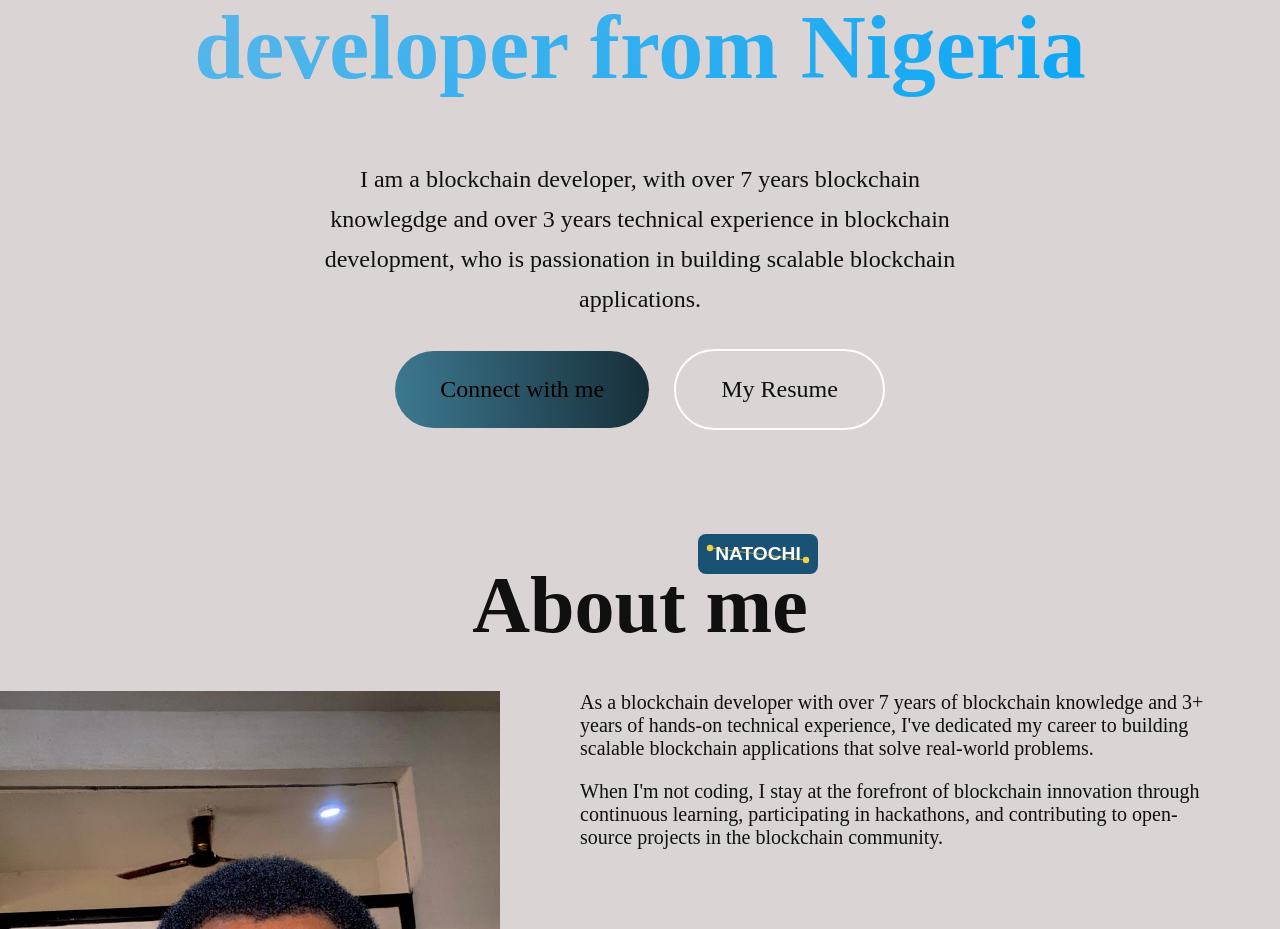
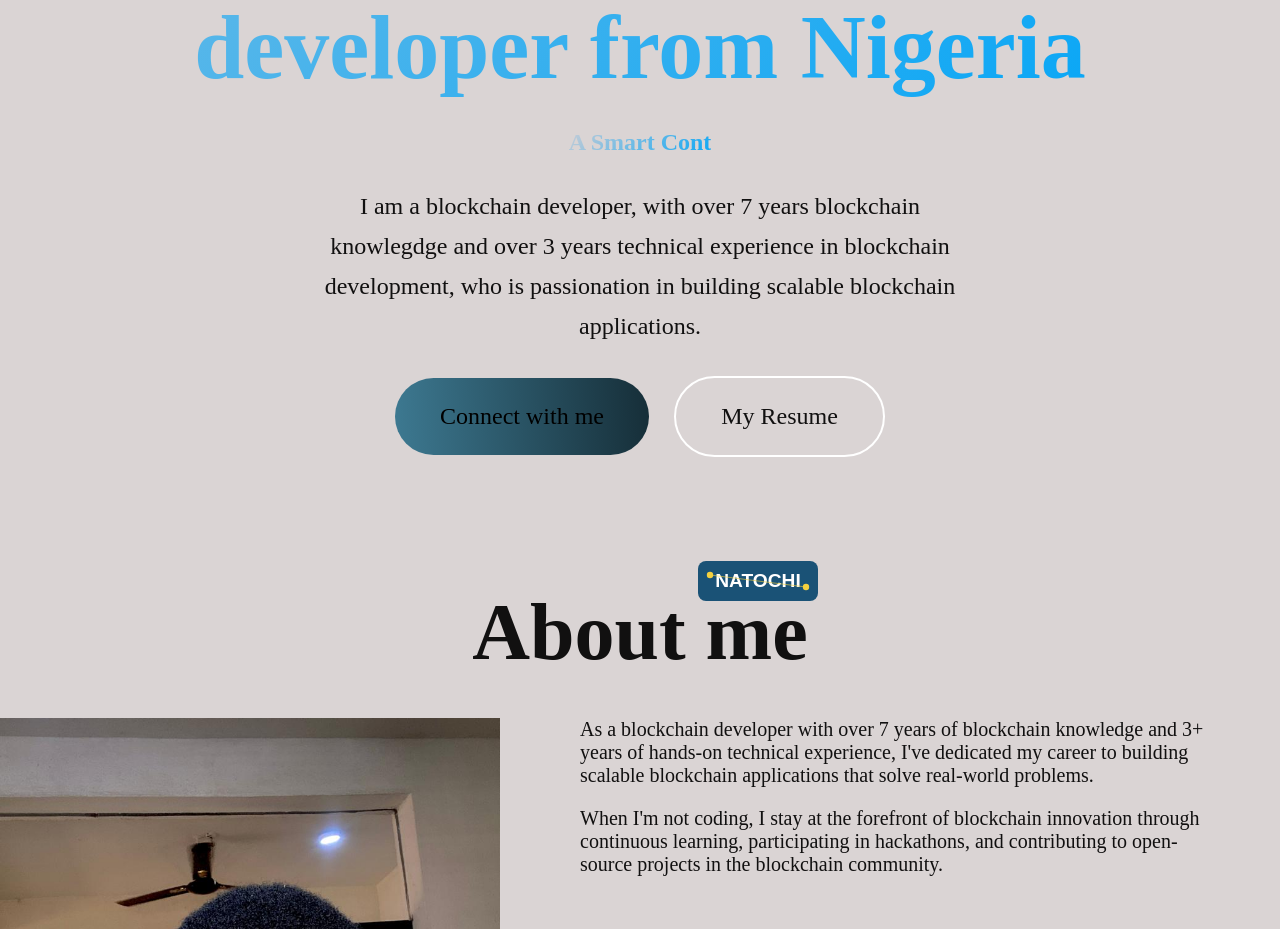
Before and after one commit to DaniTechdev/MyPortfolio-Natochi-, a Next.js app: page / in a window 1280 px wide. Shown: the part 900-1829 px from the top of the page. Built offline with nearby package versions, Linux system fonts and the light colour scheme.

Commit message:
Adding side effect animatio

```diff
--- a/Components/Hero/Hero.jsx
+++ b/Components/Hero/Hero.jsx
@@ -2,11 +2,23 @@
 
 import React from "react";
 // import { Typewriter, useTypewriter } from "react-simple-typewriter";
+import { useTypewriter } from "react-simple-typewriter";
 
 //Internal import
 import Style from "./Hero.module.css";
 
 const Hero = () => {
+  const [text, helper] = useTypewriter({
+    words: [
+      "Blockchain Developer",
+      "Web3 Developer",
+      "Smart Contract Developer",
+    ],
+    loop: 0,
+    typeSpeed: 70,
+    deleteSpeed: 50,
+    delaySpeed: 1000,
+  });
   return (
     <div id="home" className={Style.hero}>
       <img className={Style.profilePic} src="/myprofile.jpg" alt=" profile" />
@@ -16,16 +28,20 @@ const Hero = () => {
         </span>
       </h1>
       <h2>
-        {/* <span>A {""}</span> */}
-        {/* {text} */}
+        <span>A {""}</span>
+        {text}
       </h2>
-      <p>
+      <p data-aos="fade-up" data-aos-duration="2000">
         I am a blockchain developer, with over 7 years blockchain knowlegdge and
         over 3 years technical experience in blockchain development, who is
         passionation in building scalable blockchain applications.
       </p>
       <div className={Style.hero_action}>
-        <div className={Style.hero_connect}>
+        <div
+          className={Style.hero_connect}
+          data-aos="flip-left"
+          data-aos-duration="2000"
+        >
           <a href="#contact">Connect with me</a>
         </div>
         <div className={Style.hero_resume}>My Resume</div>
--- a/Components/Navbar/Navbar.jsx
+++ b/Components/Navbar/Navbar.jsx
@@ -3,6 +3,8 @@
 import React, { useRef, useState, useContext } from "react";
 import { MdOutlineMenuOpen } from "react-icons/md";
 import { FaWindowClose } from "react-icons/fa";
+import { MdOutlineWbSunny } from "react-icons/md";
+import { MdSunny } from "react-icons/md";
 
 //Internal import
 import { ThemeContext } from "../../Context/themecontext";
@@ -39,7 +41,16 @@ const Navbar = () => {
         onClick={toggleTheme}
         aria-label={`Switch to ${theme === "light" ? "dark" : "light"} mode`}
       >
-        {theme === "light" ? "🌙" : "☀️"}
+        {theme === "light" ? (
+          <MdSunny
+            Style={{ width: "50px", height: "50px", backGround: "white" }}
+          />
+        ) : (
+          <MdOutlineWbSunny
+            Style={{ width: "50px", height: "50px" }}
+            className={Style.sunny}
+          />
+        )}
       </button>
       <MdOutlineMenuOpen className={Style.open_menu} onClick={openMenu} />
       <ul ref={menuRef} className={Style.nav_menu}>
--- a/Components/Navbar/Navbar.module.css
+++ b/Components/Navbar/Navbar.module.css
@@ -85,6 +85,12 @@
   display: none;
 }
 
+.sunny {
+  background-color: white;
+  width: 25px;
+  height: 25px;
+  /* border-radius: 50%; */
+}
 /*
 Testing module styling
 */
--- a/pages/index.js
+++ b/pages/index.js
@@ -1,5 +1,9 @@
 "use client";
 import React from "react";
+
+import Aos from "aos";
+import "aos/dist/aos.css";
+import { useEffect } from "react";
 
 //Internal imporrt
 import Hero from "../Components/Hero/Hero";
@@ -10,6 +14,9 @@ import Contact from "../Components/Contact/Contact";
 import Footer from "../Components/Footer/Footer";
 
 const index = () => {
+  useEffect(() => {
+    Aos.init({ duration: 2000 }), [];
+  });
   return (
     <div>
       <Hero />
```
Also changed, not shown: 1 other file (tests, documents, lock files or other folders).
